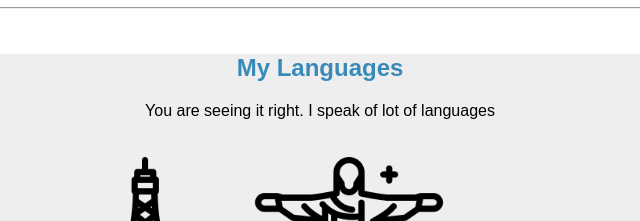
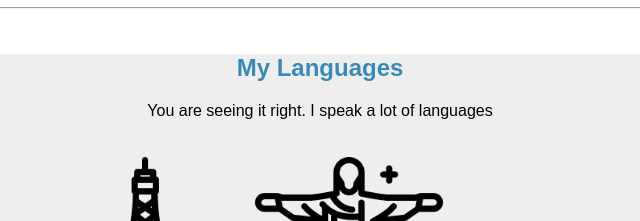
Before and after one commit to CileneVieira/CSS-Website-1, a plain HTML site: page index.html in a window 1280 px wide. Shown: the part 2611-2832 px from the top of the page, 320-960 px from the left. Drawn offline with Linux system fonts and the light colour scheme.

Commit message:
Update index.html

```diff
--- a/index.html
+++ b/index.html
@@ -78,7 +78,7 @@
 
         <div class="languages">
         <h2>My Languages</h2>
-        <p>You are seeing it right. I speak of lot of languages</p>
+        <p>You are seeing it right. I speak a lot of languages</p>
         <br>
             <table>
                 <tr>
```
